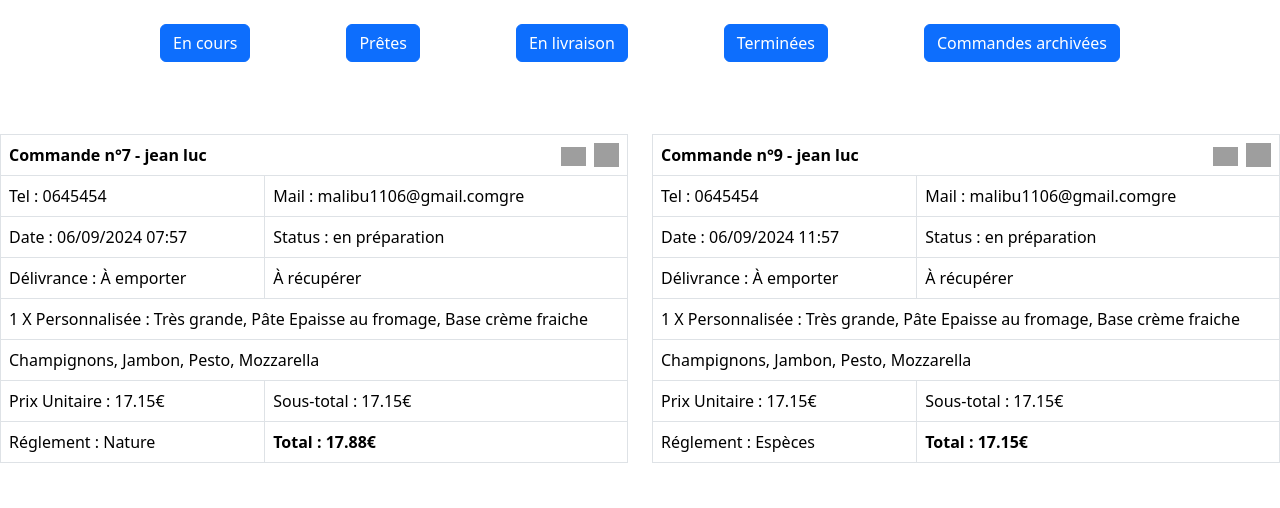
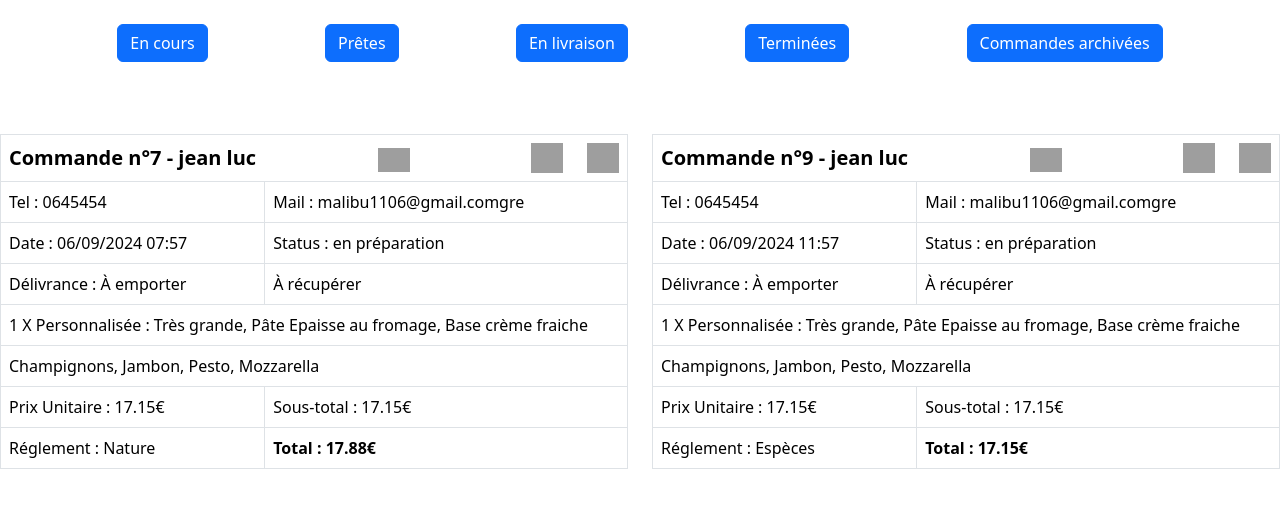
Before and after one commit to malibu1106/Pizzeria, a PHP site: page /back_office/orders.php in a window 1280 px wide. Shown: the part 58-566 px from the top of the page. Run offline with PHP 8.4, Linux system fonts and the light colour scheme; data comes from the database, SQL or seed files in the repository; grey boxes are pictures that could not be loaded.

Commit message:
fixed filtered search, need orders btn / status

```diff
--- a/src/back_office/orders.php
+++ b/src/back_office/orders.php
@@ -51,7 +51,7 @@ $_SESSION['logged_user_id'] = 1; // TEMP : Réglage temporaire pour stocker l'ID
         </div>
     </nav>
     <!-- Filtrage des commandes -->
-    <div class="d-flex justify-content-between mt-4 mb-4 w-75 mx-auto">
+    <div class="d-flex justify-content-evenly mt-4 mb-4 mx-auto">
         <a href="orders.php" class="btn btn-primary">En cours</a>
         <a href="orders.php?order_display=pretes" class="btn btn-primary">Prêtes</a>
         <a href="orders.php?order_display=livraisons" class="btn btn-primary">En livraison</a>
@@ -216,15 +216,29 @@ $sql = "
 
 
                 // Nouvelle colonne pour chaque commande
-                echo '<div class="col-12 col-md-6 mb-4">'; // Colonne qui prend 100% de la largeur sur petits écrans, et 50% sur les grands
+                echo '<div class="order col-12 col-lg-6 col-xxl-4 mb-4">'; // Colonne qui prend 100% de la largeur sur petits écrans, et 50% sur les grands
                 echo '<table class="table table-bordered ">';
                 echo '<thead class="'.$statusClass.'"><tr><th colspan="3">
-                <div class="d-flex justify-content-between">Commande n°'.$order['order_id'].' - '.$order['first_name'].' '.$order['last_name'].'
-                    <div class="order_actions d-flex gap-2">
-                    <a href="print_order.php?order_id='.$order['order_id'].'"><img src="../img/icons/order_print.png"
+                <div class="d-flex justify-content-between fs-5">Commande n°'.$order['order_id'].' - '.$order['first_name'].' '.$order['last_name'].'
+                <a href="print_order.php?order_id='.$order['order_id'].'"><img src="../img/icons/order_print.png"
                 alt="imprimer la commande"></a>
 
-    <img src="../img/icons/order_edit_status.png" alt="éditer le status de la commande" data-bs-toggle="modal" data-bs-target="#editStatusModal-'.$order['order_id'].'">
+                    <div class="d-flex gap-4">';
+                    if ($order['is_delivery_complete'] === 1){
+                        echo '
+    <img src="../img/icons/order_edit_status.png" alt="éditer le status de la commande" data-bs-toggle="modal" data-bs-target="#editStatusModal-'.$order['order_id'].'">';
+
+                    }
+                    else{
+                        echo '<img src="../img/icons/order_edit_status.png" alt="éditer le status de la commande" data-bs-toggle="modal" data-bs-target="#editStatusModal-'.$order['order_id'].'">
+    <img src="../img/icons/order_edit_status.png" alt="éditer le status de la commande" data-bs-toggle="modal" data-bs-target="#editStatusModal-'.$order['order_id'].'">';
+                    }
+
+
+
+
+
+    echo '
 
     </div>
     </div>
--- a/src/css/backoffice.css
+++ b/src/css/backoffice.css
@@ -1,3 +1,3 @@
-.order_actions img {
-    width: 25px;
+.order img {
+    width: 32px;
 }
```
Also changed, not shown: src/notes_autres/notes.txt (+10 -0 lines), src/pizzas/search_pizzas_ajax.php (+11 -5 lines).
